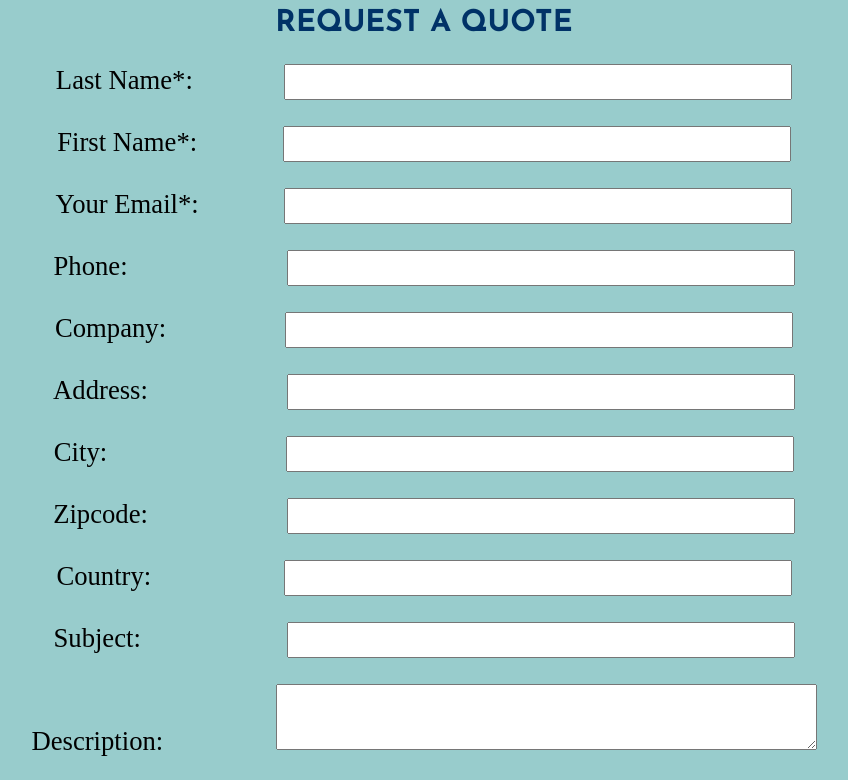
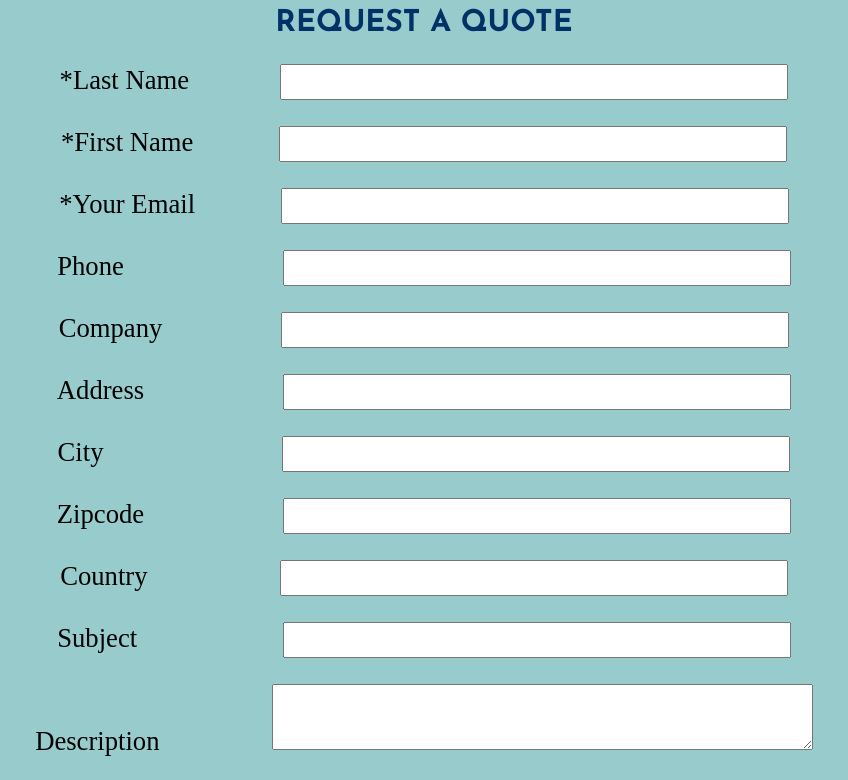
Before and after one commit to ajmiller00/Midterm, a plain HTML site: page catering.html in a window 1280 px wide. Shown: the part 740-1520 px from the top of the page, without its empty margins (216-1064 px from the left). Drawn offline with Linux system fonts and the light colour scheme; a web font is replaced by a local one.

Commit message:
Update catering.html

```diff
--- a/catering.html
+++ b/catering.html
@@ -1,8 +1,10 @@
 <!DOCTYPE html>
 <html lang="en">
 <head>
-    <meta charset="UTF-8">
-    <meta name="viewport" content="width=device-width, initial-scale=1.0">
+    <meta charset="utf-8">
+        <meta name="keywords" content="chocolate, gourmet, fine, truffle, French, Cambridge, gifts, milk, dark, white, chocolatier, catering">
+        <meta name="viewport" content="width=device-width, initial-scale=1">
+        <link rel="stylesheet" type = "text/css" href= "style.css">
         <link rel="preconnect" href="https://fonts.googleapis.com">
         <link rel="preconnect" href="https://fonts.gstatic.com" crossorigin>
         <link href="https://fonts.googleapis.com/css2?family=Josefin+Sans:wght@600;700&display=swap" rel="stylesheet">
@@ -16,9 +18,7 @@
         #catering {
             background-color: #FCECC8;
         }
-        body {
-            font-family: "Andada Pro";
-        }
+
         .tab {
             display: inline-block;
             margin-right: 40px;
@@ -33,13 +33,14 @@
         .txtbox {
             font-size: 17pt; height:30px; width:500px; display: inline-block;
         }
+
         h3 {text-align:center;}
         h2 {font-size: 30px;}
     </style>
 </head>
 <body>
     <header>
-        <a href="index.html"> <img src="logo-06.png" class="header"/></a>
+        <a href="index.html"><img src="logo-06.png" class="header"/></a>
         <nav>
             <ul>
                 <li><a href="index.html" style = "padding-left : 1%;">Home</a> </li>
@@ -51,6 +52,7 @@
                 <li><a href="contact.html" >Contact Us</a> </li>
             </ul>
         </nav>
+
         <div class="burger" id = "bur">
             <img src="burger.png" class="burger" onclick="show()">
         </div>
@@ -67,7 +69,9 @@
             </ul>
         </div>
 
+
     </header>
+
     <div id = "catering">
         <h1>Catering</h1>
         <!-- Display the events and suggestions for giftboxes -->
@@ -83,46 +87,46 @@
         <h2> REQUEST A QUOTE </h2>
     <form style = "text-align:center;" class = "info" onsubmit = "return validateForm()">
          <!--Name Section-->
-         <label for = "lname" class = "tab"> Last Name*: </label> <span class ="tab"></span>
+         <label for = "lname" class = "tab"> *Last Name </label> <span class ="tab"></span>
          <input type= "text" id="lname" class = "txtbox" >
          <br /><br />
-         <label for "fname" class = "tab"> First Name*: </label><span class ="tab"></span>
+         <label for "fname" class = "tab"> *First Name </label><span class ="tab"></span>
          <input type = "text" id="fname" class = "txtbox" >
          <br /><br />
          <!--Email Section-->
-        <label for = "email" class = "tab"> Your Email*: </label><span class ="tab"></span>
+        <label for = "email" class = "tab"> *Your Email </label><span class ="tab"></span>
         <input type="text" id="email" class = "txtbox" >
         <br /><br />
         <!-- Phone Section -->
-        <label for = "phone" class = "tab"> Phone: &emsp;&emsp;&nbsp;&nbsp;</label><span class ="tab"></span>
+        <label for = "phone" class = "tab"> Phone &emsp;&emsp;&nbsp;&nbsp;</label><span class ="tab"></span>
         <input type ="text" id ="phone" class = "txtbox" >
         <br /><br />
         <!--Company Section-->
-        <label for = "company" class = "tab"> Company: &emsp;</label><span class ="tab"></span>
+        <label for = "company" class = "tab"> Company &emsp;</label><span class ="tab"></span>
         <input type ="text" id ="company" class = "txtbox" >
         <br /><br />
         <!--Address Section-->
-        <label for = "address" class = "tab"> Address:&emsp;&emsp;</label><span class ="tab"></span>
+        <label for = "address" class = "tab"> Address&emsp;&emsp;</label><span class ="tab"></span>
         <input type ="text" id ="address" class = "txtbox">
         <br /><br />
         <!--City Section-->
-        <label for = "city" class = "tab"> City:&emsp;&emsp;&emsp;&nbsp;&nbsp;</label><span class ="tab"></span>
+        <label for = "city" class = "tab"> City&emsp;&emsp;&emsp;&nbsp;&nbsp;</label><span class ="tab"></span>
         <input type ="text" id ="city" class = "txtbox" >
         <br /><br />
         <!--Zipcode Section-->
-        <label for = "zipcode" class = "tab"> Zipcode: &emsp;&nbsp;&nbsp;&nbsp;</label><span class ="tab"></span>
+        <label for = "zipcode" class = "tab"> Zipcode &emsp;&nbsp;&nbsp;&nbsp;</label><span class ="tab"></span>
         <input type ="text" id ="zipcode" class = "txtbox" >
         <br /><br />
         <!-- Country Section -->
-        <label for = "country" class = "tab"> Country: &emsp;&nbsp;&nbsp;</label><span class ="tab"></span>
+        <label for = "country" class = "tab"> Country &emsp;&nbsp;&nbsp;</label><span class ="tab"></span>
         <input type ="text" id ="country" class = "txtbox" >
         <br /><br />
         <!-- Subject section -->
-        <label for = "subject" class = "tab"> Subject: &emsp;&emsp;</label><span class ="tab"></span>
+        <label for = "subject" class = "tab"> Subject &emsp;&emsp;</label><span class ="tab"></span>
         <input type ="text" id ="subject" class = "txtbox">
         <br /><br />
         <!--Description Section-->
-        <label for="description" style="font-size:20pt;"> Description: &emsp;&emsp;&nbsp;</label><span class ="tab"></span>
+        <label for="description" style="font-size:20pt;"> Description &emsp;&emsp;&nbsp;</label><span class ="tab"></span>
         <textarea id="description" rows="4" cols="65"></textarea><br />
         <br \>
         <label style="font-size: 30px">Fields marked with * are mandatory </label> <br \>
```
Lines whose indentation alone changed are shown as unchanged.
